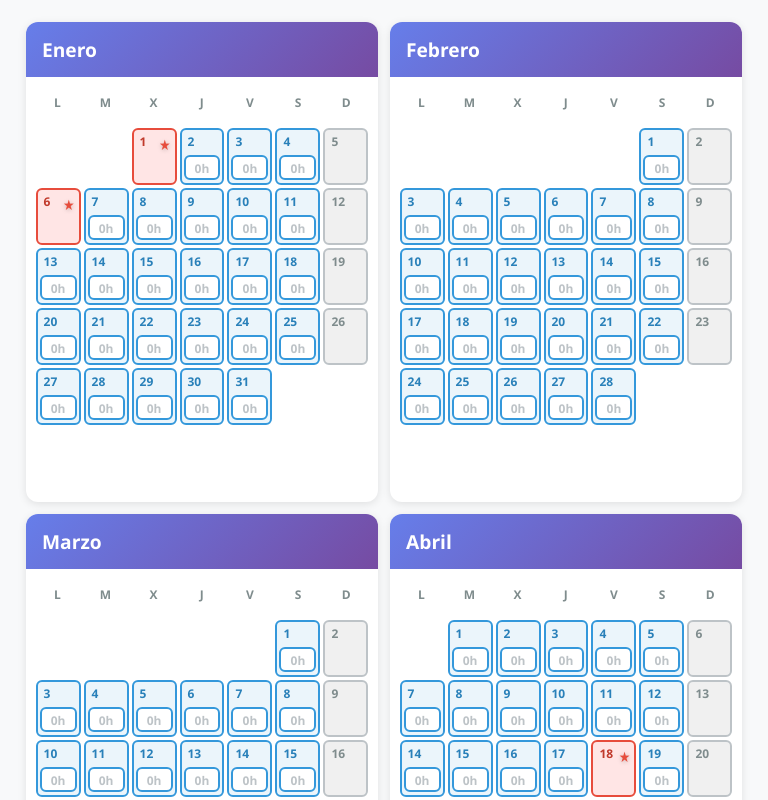
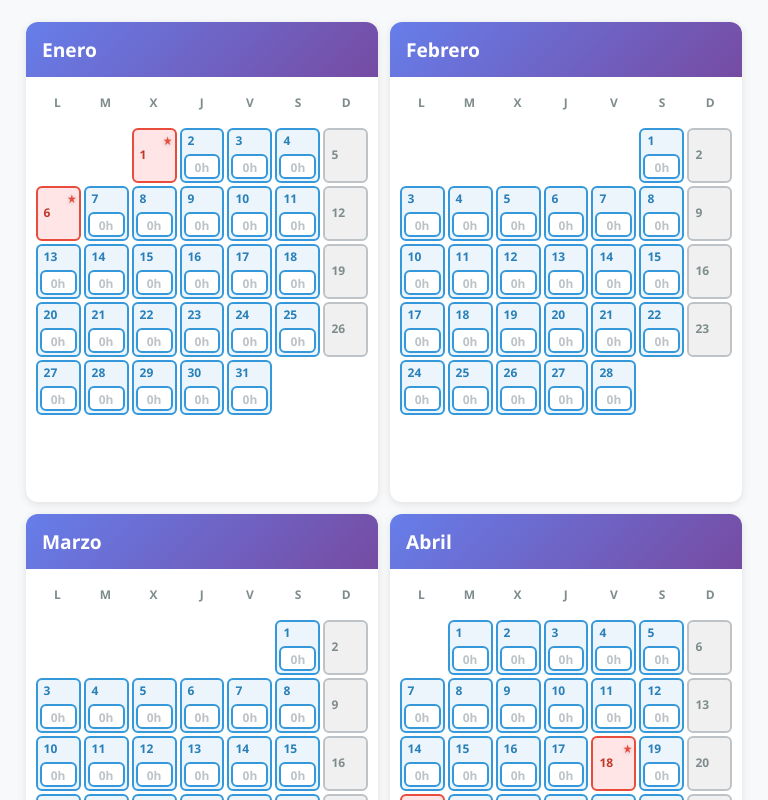
Before and after one commit to eki32/ConveX, an Angular app in the folder frontend/: page /calendario in a window 768 px wide. Shown: the part 1320-2120 px from the top of the page. Built offline with nearby package versions, Linux system fonts and the light colour scheme.

Commit message:
ajuste css

```diff
--- a/frontend/src/app/components/calendario/calendario.css
+++ b/frontend/src/app/components/calendario/calendario.css
@@ -547,8 +547,9 @@
   }
 
   .dias-grid > div {
-    min-height: 55px; /* Altura más contenida */
-    padding: 3px 2px;
+    min-height: 50px; /* Reducimos la altura mínima */
+    padding: 2px !important;
+    justify-content: center;
   }
 
   /* El secreto: reducir el ancho del input de horas para que la celda no sufra */
@@ -732,6 +733,21 @@
   cursor: text;
 }
 
+.dia-vacaciones, .dia-festivo, .dia-convenio, .dia-baja {
+  position: relative; /* Contenedor de referencia */
+}
+
+.indicador-vacaciones,
+.indicador-festivo,
+.indicador-baja {
+  position: absolute !important;
+  top: 2px !important;
+  right: 2px !important;
+  font-size: 12px !important; /* Un poco más pequeño para tablet */
+  margin: 0 !important;
+  z-index: 5;
+}
+
 .dia-baja {
   animation: pulseBaja 0.3s ease-in-out;
 }
```
